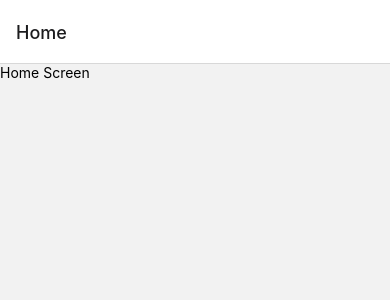
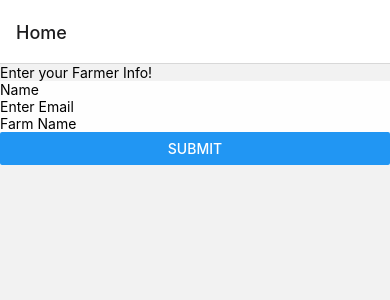
Before and after one commit to suttonau/CodeAssessment, a React Native app: screen /Home in a window 390 px wide. Shown: the top 300 px of the page. Built offline with nearby package versions, Linux system fonts and the light colour scheme.

Commit message:
creating initial form, navigation between screens #time 45m

```diff
--- a/navigation/StackNavigator.js
+++ b/navigation/StackNavigator.js
@@ -10,7 +10,7 @@ const Stack = createNativeStackNavigator()
 const StackNavigator = () => {
   return (
     <NavigationContainer>
-      <Stack.Navigator>
+      <Stack.Navigator initialRouteName='Home'>
         <Stack.Screen name="Home" component={Home} />
         <Stack.Screen name="FarmerScreen" component={FarmerScreen} />
       </Stack.Navigator>
--- a/package.json
+++ b/package.json
@@ -18,7 +18,8 @@
     "react-native": "https://github.com/expo/react-native/archive/sdk-42.0.0.tar.gz",
     "react-native-safe-area-context": "3.2.0",
     "react-native-screens": "~3.4.0",
-    "react-native-web": "~0.13.12"
+    "react-native-web": "~0.13.12",
+    "yup": "^0.32.9"
   },
   "devDependencies": {
     "@babel/core": "^7.9.0"
--- a/screens/Home.js
+++ b/screens/Home.js
@@ -1,10 +1,61 @@
 import React from 'react'
-import { View, Text, StyleSheet } from 'react-native'
+import { View, Text, StyleSheet, Button, ScrollView, TextInput } from 'react-native'
+import { Formik } from 'formik'
+import * as yup from 'yup'
 
-const Home = () => {
+let validationSchema = yup.object().shape({
+  name: yup.string().required('Name is required'),
+  email: yup.string().required('Email Address is required').email('Please enter a valid email'),
+  farmName: yup.string().min(3, ({min}) => `Farm name must be ${min} characters`),
+  createdOn: yup.date().default(function () {
+    return new Date();
+  }),
+});
+
+const Home = ( {props, navigation} ) => {
   return (
     <View>
-      <Text>Home Screen</Text>
+      <Text>Enter your Farmer Info!</Text>
+      <Formik
+        initialValues={{name: '', email: '', farmName: ''}}
+        validateOnMount={true}
+        onSubmit={values => console.log(values)}
+      >
+      {
+        ({ handleChange, handleBlur, handleSubmit, values, touched, errors, isValid }) => (
+          <ScrollView
+            style={{flex: 1, backgroundColor: '#fefefe'}}
+            showsVerticalScrollIndicator={false}
+          >
+            <View>
+              <TextInput
+                onChangeText={handleChange('name')}
+                placeholder='Name'
+                onBlur={handleBlur('name')}
+                value={values.name}
+              />
+            </View>
+            <View>
+              <TextInput
+                onChangeText={handleChange('email')}
+                placeholder='Enter Email'
+                onBlur={handleBlur('email')}
+                value={values.email}
+              />
+            </View>
+            <View>
+              <TextInput
+                onChangeText={handleChange('farmName')}
+                placeholder='Farm Name'
+                onBlur={handleBlur('farmName')}
+                value={values.farmName}
+              />
+            </View>
+            <Button onPress={() => navigation.navigate('FarmerScreen')} title='Submit' />
+          </ScrollView>
+        )
+      }
+      </Formik>
     </View>
   )
 }
```
Also changed, not shown: 1 other file (tests, documents, lock files or other folders).
